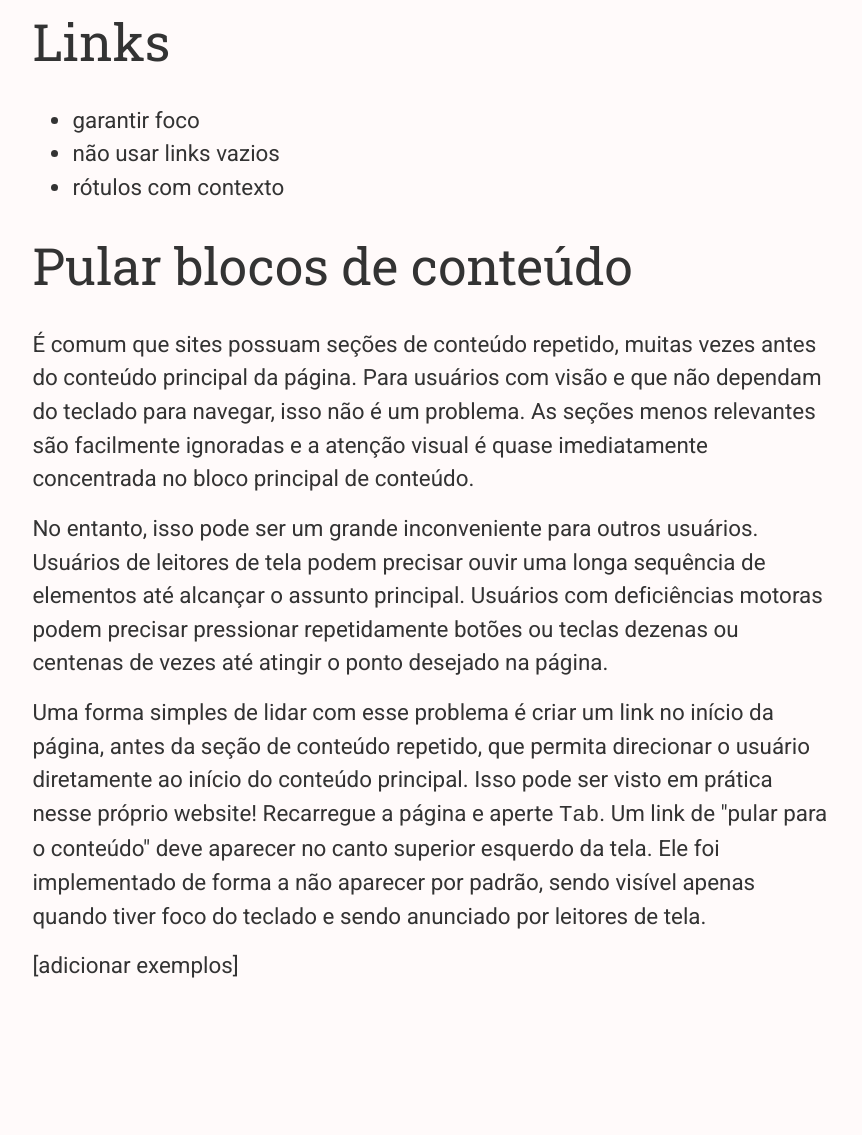
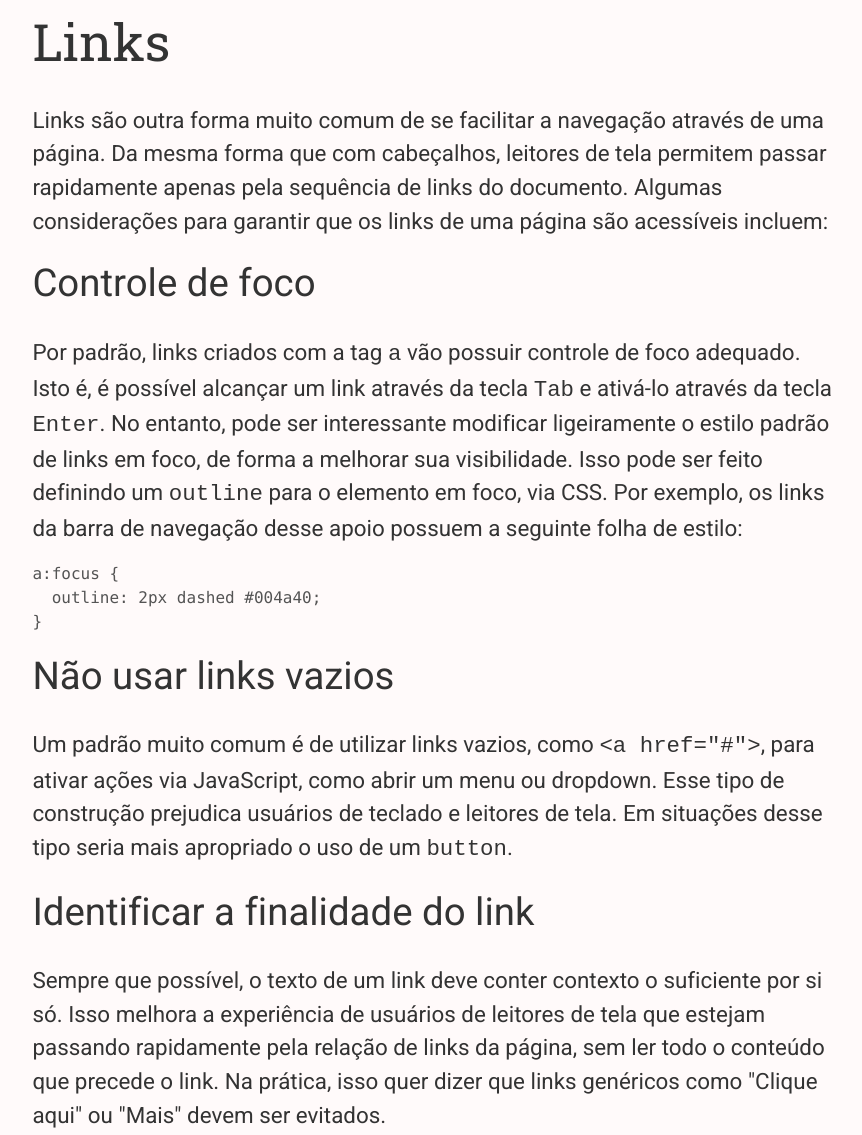
Before and after one commit to Hargre/a11y-catalog, an Eleventy site: page src/pages/examples/navigation.md in a window 1280 px wide. Shown: the part 1660-2795 px from the top of the page, without its empty margins (370-1232 px from the left). Before the commit the page ends 2691 px from the top, so only its background shows below. Built offline with nearby package versions, Linux system fonts and the light colour scheme; Eleventy itself is replaced by a stand-in of ours; code samples lack their colours; files that its build step writes are made by us from their sources.

Commit message:
Improve navigation draft page.

````diff
--- a/src/pages/examples/navigation.md
+++ b/src/pages/examples/navigation.md
@@ -26,9 +26,22 @@ Pensar nessa estrutura é mais simples para páginas que apresentem conteúdo pr
 
 ## Links
 
-- garantir foco
-- não usar links vazios
-- rótulos com contexto
+Links são outra forma muito comum de se facilitar a navegação através de uma página. Da mesma forma que com cabeçalhos, leitores de tela permitem passar rapidamente apenas pela sequência de links do documento. Algumas considerações para garantir que os links de uma página são acessíveis incluem:
+
+### Controle de foco
+Por padrão, links criados com a tag `a` vão possuir controle de foco adequado. Isto é, é possível alcançar um link através da tecla `Tab` e ativá-lo através da tecla `Enter`. No entanto, pode ser interessante modificar ligeiramente o estilo padrão de links em foco, de forma a melhorar sua visibilidade. Isso pode ser feito definindo um `outline` para o elemento em foco, via CSS. Por exemplo, os links da barra de navegação desse apoio possuem a seguinte folha de estilo:
+
+```css
+a:focus {
+  outline: 2px dashed #004a40;
+}
+```
+
+### Não usar links vazios
+Um padrão muito comum é de utilizar links vazios, como `<a href="#">`, para ativar ações via JavaScript, como abrir um menu ou dropdown. Esse tipo de construção prejudica usuários de teclado e leitores de tela. Em situações desse tipo seria mais apropriado o uso de um `button`.
+
+### Identificar a finalidade do link
+Sempre que possível, o texto de um link deve conter contexto o suficiente por si só. Isso melhora a experiência de usuários de leitores de tela que estejam passando rapidamente pela relação de links da página, sem ler todo o conteúdo que precede o link. Na prática, isso quer dizer que links genéricos como "Clique aqui" ou "Mais" devem ser evitados.
 
 ## Pular blocos de conteúdo
 
````
